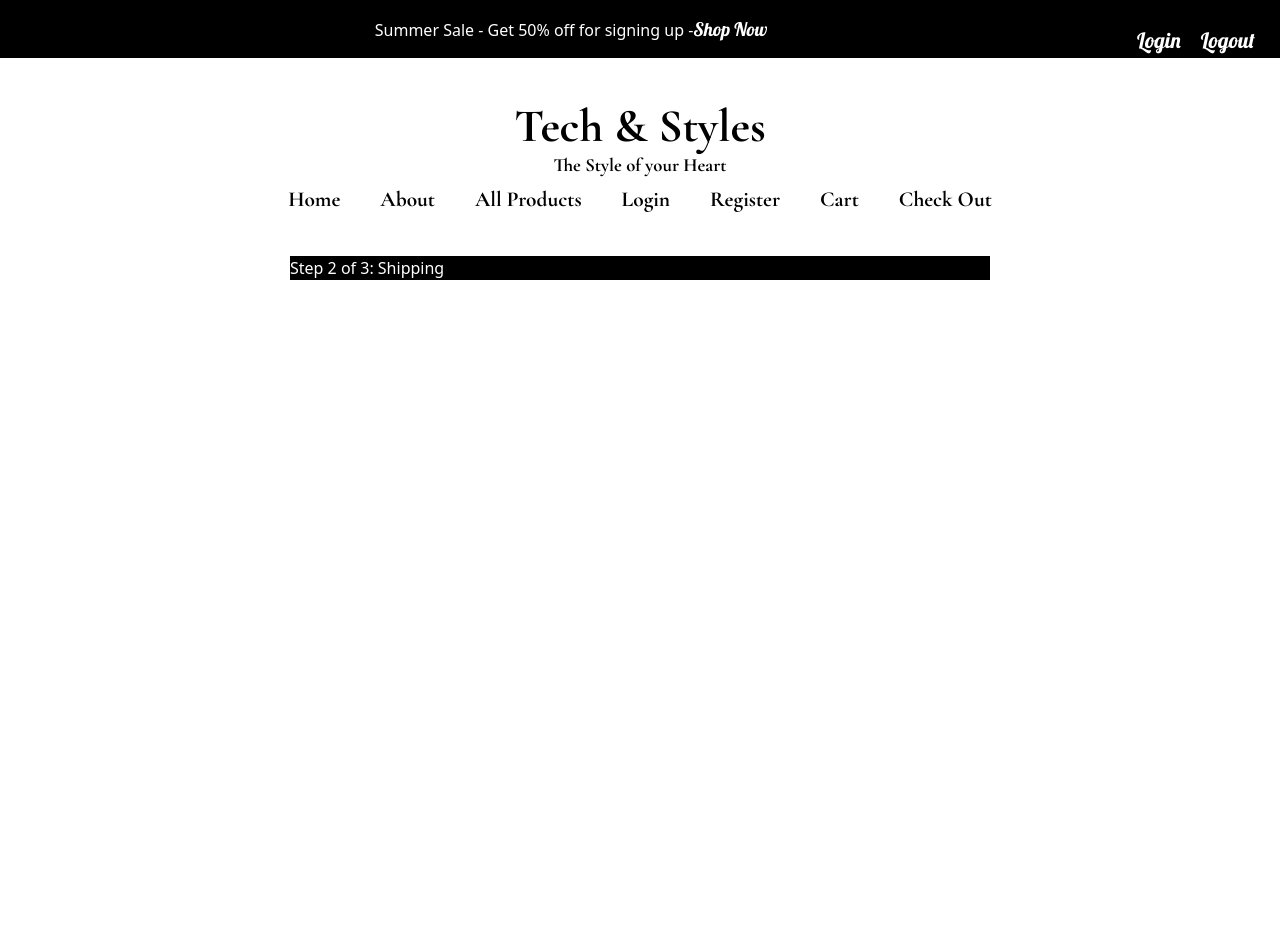
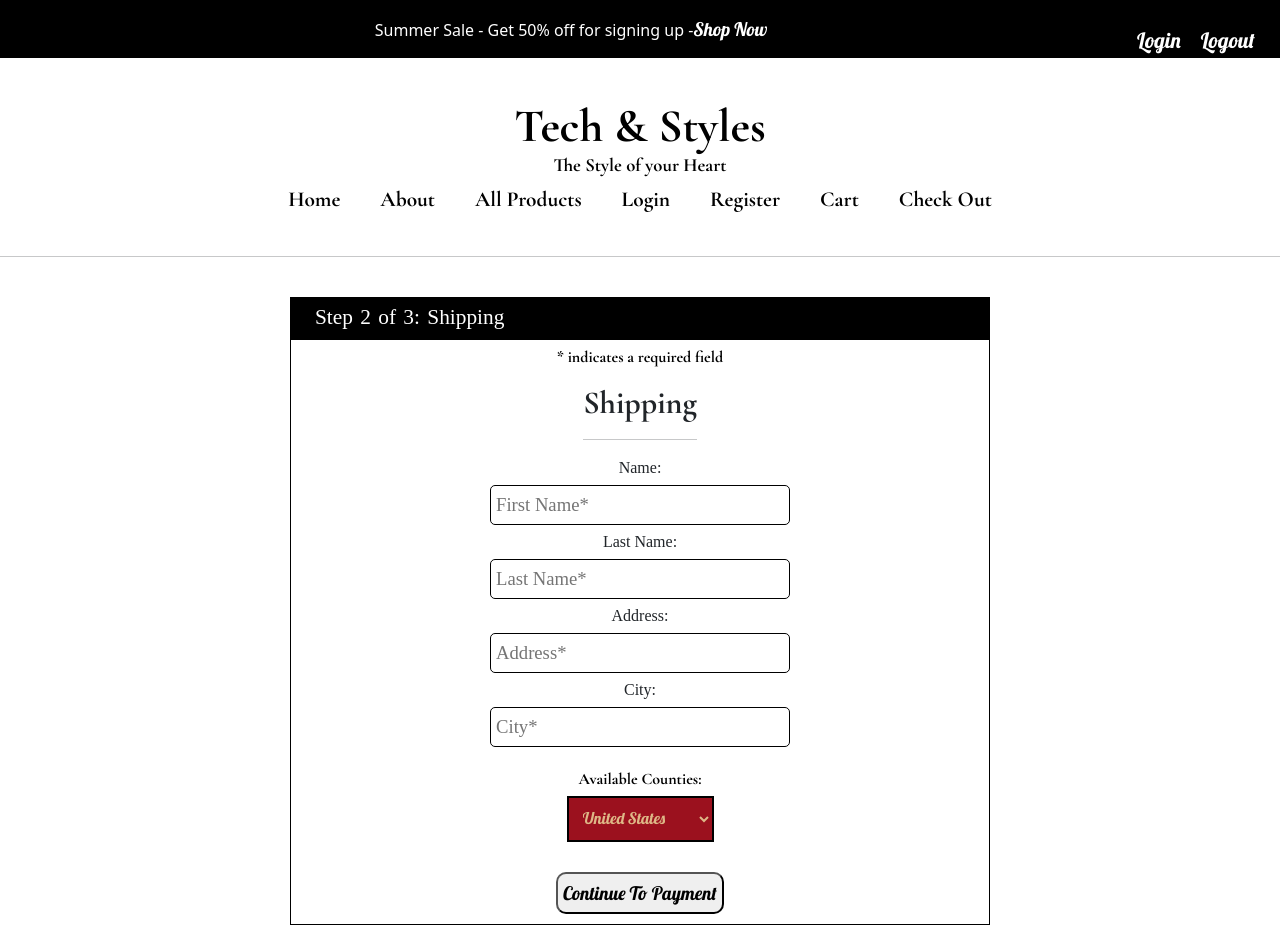
Before and after one commit to Capstone-ACC/My-Capstone, a React (Vite) app: page /shipping in a window 1280 px wide. Before the commit the page ends 800 px from the top, so only its background shows below. Built offline with nearby package versions, Linux system fonts and the light colour scheme.

Commit message:
adding a shipping component and styles

```diff
--- a/src/components/Checkout.jsx
+++ b/src/components/Checkout.jsx
@@ -27,24 +27,6 @@ export default function Checkout() {
           <hr />
         </h5>
         <form className="form-container">
-          <label>
-            Name:
-            <input
-              type="text"
-              className="checkout-input"
-              placeholder="First Name*"
-            />
-          </label>
-
-          <label>
-            Last Name:
-            <input
-              type="text"
-              className="checkout-input"
-              placeholder="Last Name*"
-            />
-          </label>
-
           <label>
             Phone Number:
             <input
--- a/src/components/Shipping.jsx
+++ b/src/components/Shipping.jsx
@@ -1,12 +1,67 @@
-import React from 'react'
-import './css/Shipping.css'
+import React from "react";
+import "./css/Shipping.css";
 
 export default function Shipping() {
+  return (
+    <>
+      <br />
+      <hr />
 
-  return (
-    <div className="shipping-black-background">
-        Step 2 of 3: Shipping
+      <div className="shipping-black-background">
+        <div className="step-two"> Step 2 of 3: Shipping</div>
+      </div>
 
-    </div>
-  )
+      <div className="shipping-container">
+        <span>* indicates a required field</span>
+        <h5 style={{ textDecoration: "none", marginTop: "10px", marginBottom: "0px" }}>
+          Shipping
+          <hr />
+        </h5>
+
+        <form className="shipping-form-container">
+          <label>
+            Name:
+            <input
+              type="text"
+              className="shipping-input"
+              placeholder="First Name*"
+            />
+          </label>
+
+          <label>
+            Last Name:
+            <input
+              type="text"
+              className="shipping-input"
+              placeholder="Last Name*"
+            />
+          </label>
+
+          <label>
+            Address:
+            <input
+              type="text"
+              className="shipping-input"
+              placeholder="Address*"
+            />
+          </label>
+
+          <label>
+            City:
+            <input type="text" className="shipping-input" placeholder="City*" />
+            <span className="available-countries">Available Counties:</span>
+            <select className="selectCounty">
+              <option value="unitedStates">United States</option>
+              <option value="canada">Canada</option>
+              <option value="mexico">Mexico</option>
+              <option value="france">France</option>
+              <option value="united-kingdom">United Kingdom</option>
+            </select>
+          </label>
+
+          <button type="button">Continue To Payment</button>
+        </form>
+      </div>
+    </>
+  );
 }
--- a/src/components/css/Main-SearchBar.css
+++ b/src/components/css/Main-SearchBar.css
@@ -14,7 +14,7 @@ h3 {
 input {
   width: 300px;
   font-size: 14pt;
-  border: 2px solid burlywood;
+  border: 1px solid black;
   outline: none;
   font-family: "Times New Roman", Times, serif;
   padding: 5px;
--- a/src/components/css/Shipping.css
+++ b/src/components/css/Shipping.css
@@ -1,12 +1,60 @@
-/*Shipping Component*/
+/*shipping component*/
 .shipping-black-background {
+    background-color: black;
     color: white;
-    background-color: black;
     width: 100%;
     max-width: 700px;
     display: flex;
     justify-content: left;
-    align-items: center;
     margin: 0 auto;
     margin-top: 40px;
 }
+
+.shipping-container {
+    border: 1px solid black;
+    width: 700px;
+    display: flex;
+    justify-content: center;
+    flex-direction: column;
+    align-items: center;
+    margin: 0 auto;
+    margin-bottom: 20px;
+}
+
+.step-two {
+    margin-left: 20px;
+    font-family: 'Times New Roman', Times, serif;
+    font-size: 16pt;
+    padding: 5px;
+    word-spacing: 2px;
+}
+
+.shipping-form-container {
+    display: flex;
+    flex-direction: column;
+    align-items:center;
+    justify-content: center;
+    align-content: center;
+    flex-wrap: wrap;
+    font-size: 16pt;
+    margin-bottom: 10px;
+
+}
+
+.shipping-form-container label {
+    display: flex;
+    flex-direction: column;
+    align-items: center;
+}
+
+.shipping-input {
+    border: 1px sold black;
+}
+
+.available-countries {
+    margin-top: 10px;
+}
+
+.selectCounty {
+    margin-bottom: 20px;
+}
```
